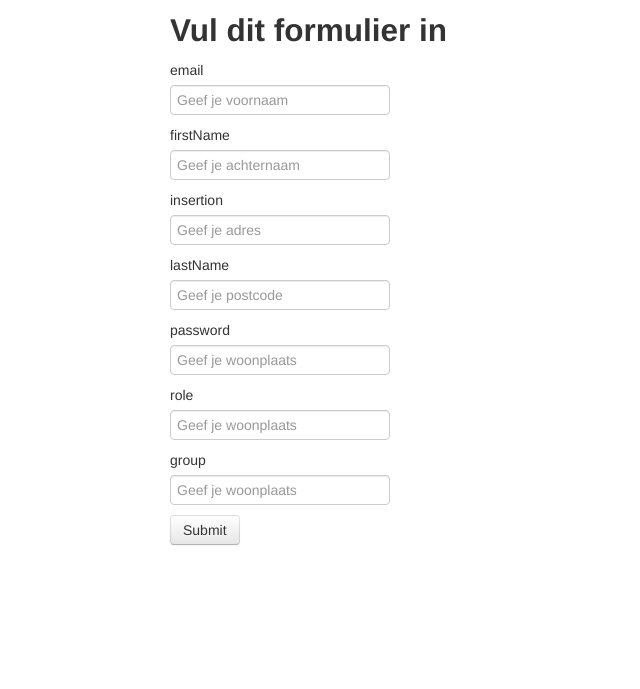
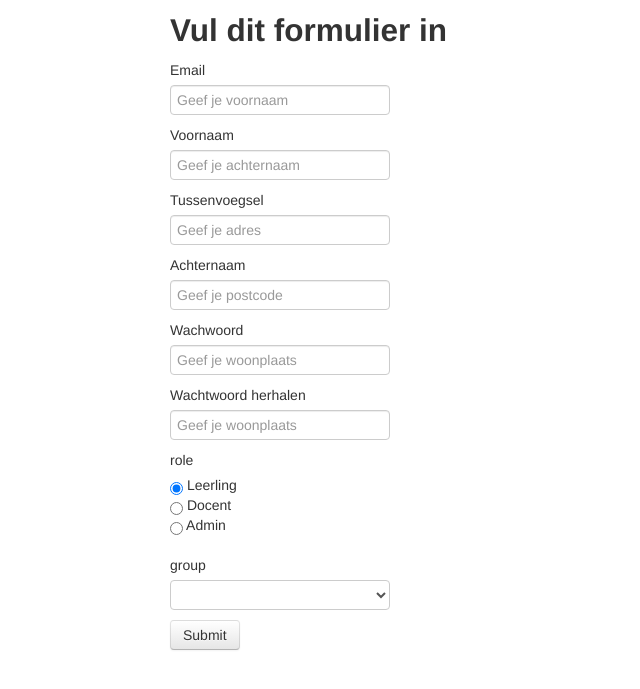
Before and after one commit to peltos/IJvaardigheden, a PHP site: page / in a window 1280 px wide. Shown: the top 689 px of the page, without its empty margins (0-640 px from the left). Run offline with PHP 8.4, Linux system fonts and the light colour scheme; tables that the repository leaves empty or names only in its code hold one stand-in row (values such as "Sample post"); data that the repository does not hold is empty.

Commit message:
Formulier verbetered

```diff
--- a/view/formulier.php
+++ b/view/formulier.php
@@ -12,50 +12,57 @@
             <h2>Vul dit formulier in</h2>
             <form method="post">
                 <div class="form-group">
-                    <label for="email">email</label>
+                    <label for="fname">Email</label>
                     <input type="text" class="form-control" id="email" name="email" placeholder="Geef je voornaam">
                 </div>
                 <div class="form-group">
-                    <label for="firstName">firstName</label>
+                    <label for="lname">Voornaam</label>
                     <input type="text" class="form-control" id="firstName" name="firstName" placeholder="Geef je achternaam">
                 </div>
                 <div class="form-group">
-                    <label for="insertion">insertion</label>
+                    <label for="address">Tussenvoegsel</label>
                     <input type="text" class="form-control" id="insertion" name="insertion" placeholder="Geef je adres">
                 </div>
                 <div class="form-group">
-                    <label for="lastName">lastName</label>
+                    <label for="zipcode">Achternaam</label>
                     <input type="text" class="form-control" id="lastName" name="lastName" placeholder="Geef je postcode">
                 </div>
                 <div class="form-group">
-                    <label for="password">password</label>
+                    <label for="city">Wachwoord</label>
                     <input type="password" class="form-control" id="password" name="password" placeholder="Geef je woonplaats">
                 </div>
                 <div class="form-group">
-                    <label for="role">role</label>
-                    <input type="text" class="form-control" id="role" name="role" placeholder="Geef je woonplaats">
+                    <label for="city">Wachtwoord herhalen</label>
+                    <input type="password" class="form-control" id="password2" name="password2" placeholder="Geef je woonplaats">
                 </div>
                 <div class="form-group">
-                    <label for="schoolGroup">group</label>
-                    <input type="text" class="form-control" id="schoolGroup" name="schoolGroup" placeholder="Geef je woonplaats">
+                    <label for="city">role</label>
+
+                    <input type="radio" class="form-control" id="role0" name="role" value="0" checked> Leerling<br>
+                    <input type="radio" class="form-control" id="role1" name="role" value="1"> Docent<br>
+                    <input type="radio" class="form-control" id="role2" name="role" value="2"> Admin<br>
+                </div>
+                <br>
+                <div class="form-group">
+                    <label for="city">group</label>
+                    <select class="form-control" id="schoolGroup" name="schoolGroup">
+                    <?php
+                        $connection = new PDO('mysql:host=ronpelt.synology.me;dbname=PAD-app;charset=utf8', 'root', 'kGjMtEO06BPiu2u4');
+                        $statement = $connection->query('SELECT * FROM schoolGroup');
+
+                        while($row = $statement->fetch(PDO::FETCH_ASSOC)) {
+                            echo '<option value="'.$row['groupName'].'">'.$row['groupName'].'</option>';
+                        }
+                    ?>
+                    </select>
                 </div>
 
-                <button type="submit" class="btn btn-default">Submit</button>
+                <button type="submit" class="btn btn-default" >Submit</button>
             </form>
         </div>
-
-
-
-
-
 
         <script src="http://code.jquery.com/jquery.js"></script>
         <script src="view/js/bootstrap.min.js"></script>
 
-
-
-
-
-
     </body>
 </html>
```
Also changed, not shown: 2 other files.
